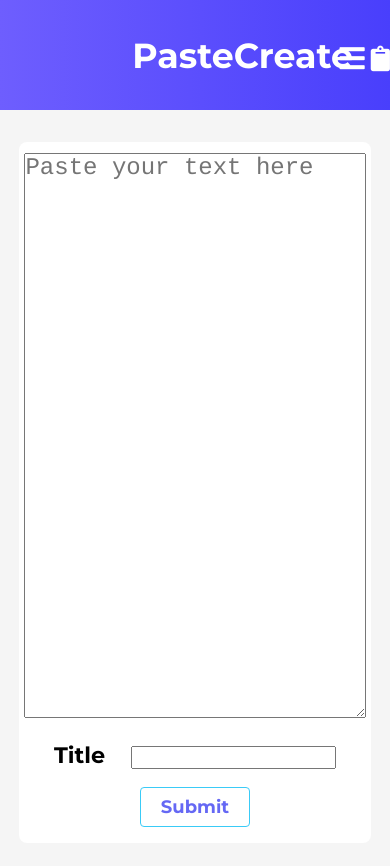
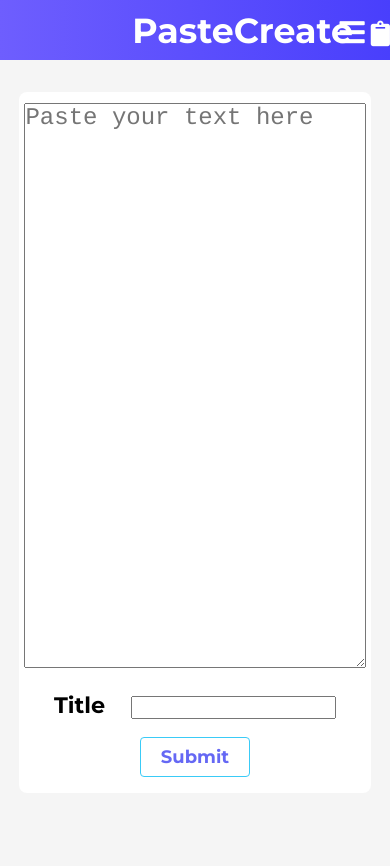
Before and after one commit to Atharva21/PasteCreate, a React (Create React App) app in the folder frontend/: page /new in a window 390 px wide. Shown: the top 866 px of the page. After the commit the page ends 844 px from the top, so only its background shows below. Built offline with nearby package versions, Linux system fonts and the light colour scheme.

Commit message:
reduce height of navbar

```diff
--- a/frontend/src/css/NavBar.module.css
+++ b/frontend/src/css/NavBar.module.css
@@ -50,10 +50,10 @@
         width: 100%;
         height: max-content;
         position: absolute;
-        top: 80px;
+        top: 110px;
         left: -100%;
         opacity: 1;
-        transition: all 0.5s ease;
+        transition: all 0.2s ease;
     }
     .navMenu.active {
         background: #6668f4;
@@ -86,3 +86,15 @@
         color: white;
     }
 }
+
+@media screen and (max-width: 640px) {
+    .navbarItems {
+        height: 60px;
+    }
+    .menuIcon {
+        top: -6px;
+    }
+    .navMenu {
+        top:60px;
+    }
+}
```
